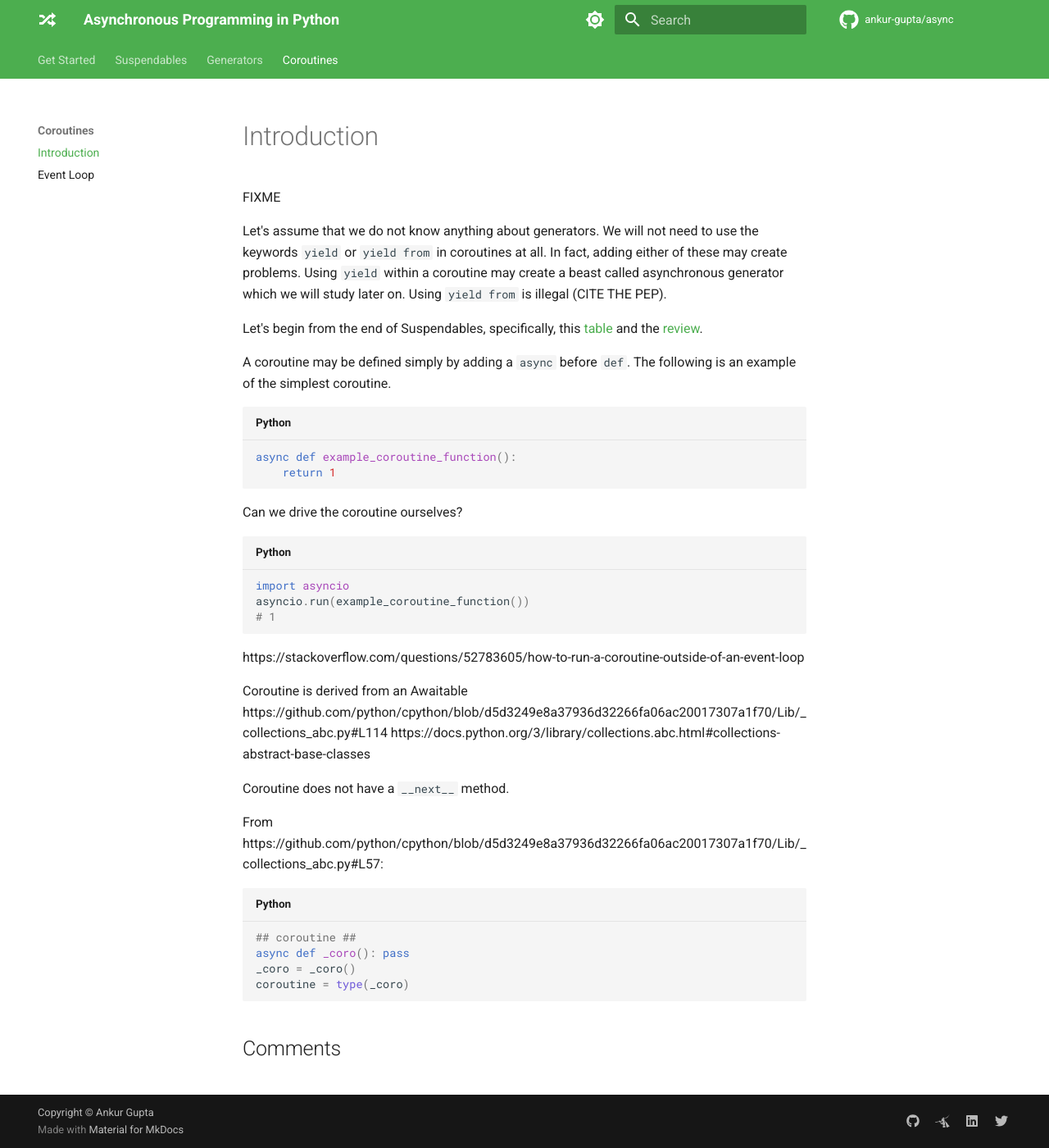
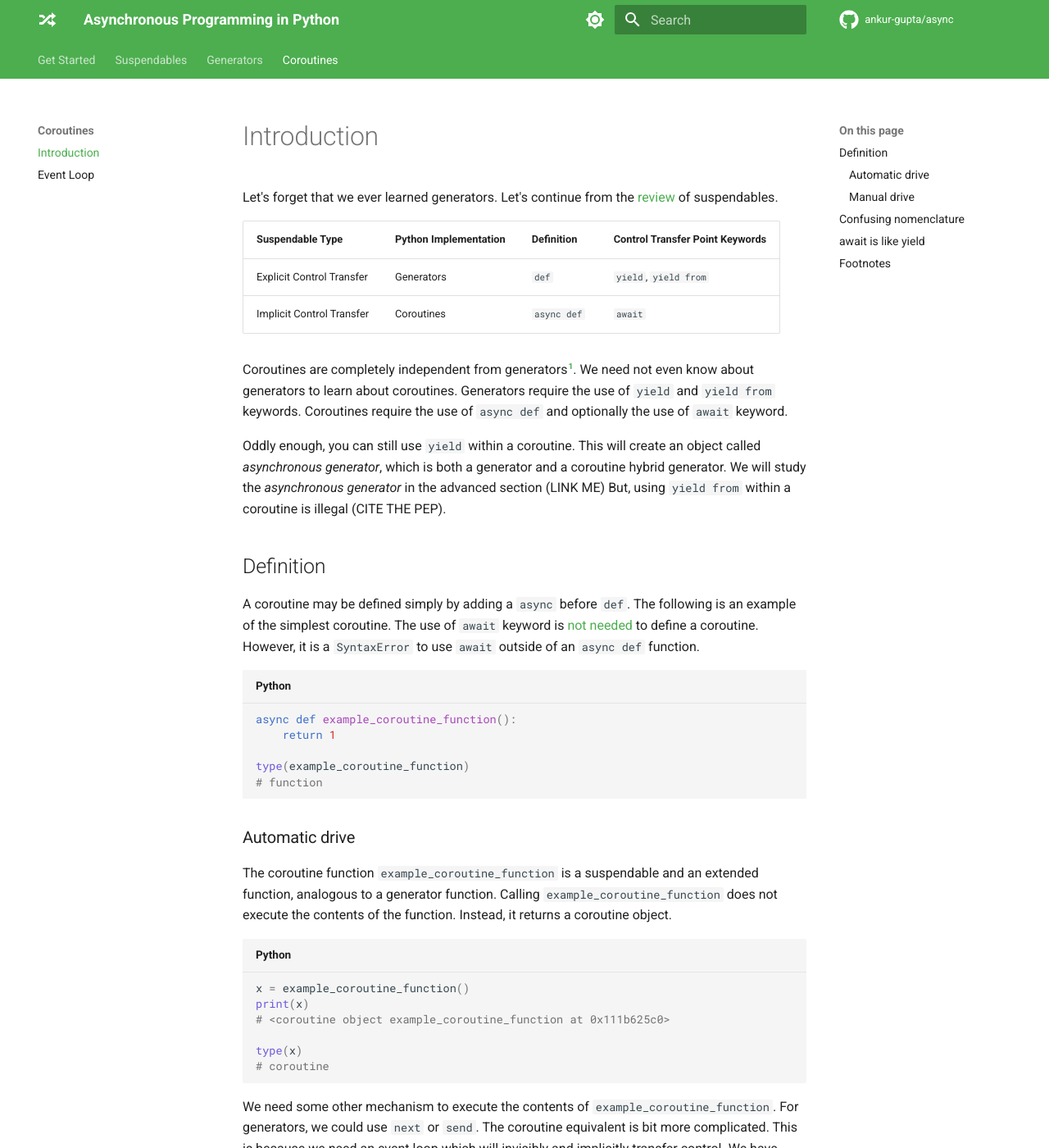
Before and after one commit to ankur-gupta/async, an MkDocs documentation site: the page built from docs/coroutines/introduction.md, in a window 1280 px wide and 1400 px high. Shown: the whole window at 82% size. Built offline with MkDocs 1.6.1 and Material for MkDocs 9.7.7, drawn with Linux system fonts in a browser that asks for light colours; comment, search, counter and statistics services are not loaded; some of the changed text lies outside the part shown.

Commit message:
Coroutine intro

````diff
--- a/docs/coroutines/introduction.md
+++ b/docs/coroutines/introduction.md
@@ -1,37 +1,145 @@
 # Introduction
-FIXME
+Let's forget that we ever learned generators. Let's continue
+from the [review](/suspendables/review/#suspendables-by-control-transfer) of suspendables.
 
-Let's assume that we do not know anything about generators. We will not need to use the
-keywords `yield` or `yield from` in coroutines at all. In fact, adding either of these may create
-problems. Using `yield` within a coroutine may create a beast called asynchronous generator
-which we will study later on. Using `yield from` is illegal (CITE THE PEP).
+|      Suspendable Type     | Python Implementation | Definition   | Control Transfer Point Keywords |
+|:--------------------------|:----------------------|--------------|---------------------------------|
+| Explicit Control Transfer | Generators            | `def`        | `yield`, `yield from`           |
+| Implicit Control Transfer | Coroutines            | `async def`  | `await`                         |
 
-Let's begin from the end of
-Suspendables, specifically, this
-[table](/suspendables/control/#explicit-vs-implicit-control-transfer-suspendables)
-and the [review](/suspendables/review/#python-from-here-on).
+Coroutines are completely independent from generators[^1]. We need not even know about generators
+to learn about coroutines. Generators require the use of `yield` and `yield from` keywords.
+Coroutines require the use of `async def` and optionally the use of `await` keyword.
 
+Oddly enough, you can still use `yield` within a coroutine. This will create an object called
+_asynchronous generator_, which is both a generator and a coroutine hybrid generator. We will
+study the _asynchronous generator_ in the advanced section (LINK ME)
+But, using  `yield from` within a coroutine is illegal (CITE THE PEP).
+
+## Definition
 A coroutine may be defined simply by adding a `async` before `def`. The following is an example
-of the simplest coroutine.
+of the simplest coroutine. The use of `await` keyword is
+[not needed](https://peps.python.org/pep-0492/#new-coroutine-declaration-syntax)
+to define a coroutine. However, it is a `SyntaxError` to use `await` outside of an
+`async def` function.
 
 ```python
 async def example_coroutine_function():
     return 1
+
+type(example_coroutine_function)
+# function
 ```
 
-Can we drive the coroutine ourselves?
+### Automatic drive
+The coroutine function `example_coroutine_function` is a suspendable and an extended function,
+analogous to a generator function. Calling `example_coroutine_function` does not execute
+the contents of the function. Instead, it returns a coroutine object.
+
+```python
+x = example_coroutine_function()
+print(x)
+# <coroutine object example_coroutine_function at 0x111b625c0>
+
+type(x)
+# coroutine
+```
+
+We need some other mechanism to execute the contents of `example_coroutine_function`.
+For generators, we could use `next` or `send`. The coroutine equivalent is bit more complicated.
+This is because we need an event loop which will invisibly and implicitly transfer control.
+We have many choices for an event loop but we will use `asyncio`, which is the default
+event loop that comes with the python standard library.
 
 ```python
 import asyncio
-asyncio.run(example_coroutine_function())
+y = asyncio.run(example_coroutine_function())
+print(y)
 # 1
 ```
 
-https://stackoverflow.com/questions/52783605/how-to-run-a-coroutine-outside-of-an-event-loop
+### Manual drive
+Using a proper event loop such as the one provided by `asyncio` is the intended way to drive
+a coroutine. However, we could
+[write our own little event loop](https://stackoverflow.com/questions/52783605/how-to-run-a-coroutine-outside-of-an-event-loop)
+to drive the coroutine ourselves.
 
-Coroutine is derived from an Awaitable
-https://github.com/python/cpython/blob/d5d3249e8a37936d32266fa06ac20017307a1f70/Lib/_collections_abc.py#L114
-https://docs.python.org/3/library/collections.abc.html#collections-abstract-base-classes
+```python
+def drive(coroutine_object):
+    while True:
+        try:
+            coroutine_object.send(None)
+        except StopIteration as e:
+            return e.value
+
+z = drive(example_coroutine_function())
+print(z)
+# 1
+```
+There are two important things to note here:
+
+- [x] We used a `while` loop to make our event loop, just like we did in our pseudocode for the
+[improved implementation](/suspendables/control/#improved-implementation) of the plane
+ticket example.
+- [x] The `.send` method and `StopIteration` work for a coroutine object, just like
+they did for the [generator object](/generators/mechanics-by-examples/#drive-using-send).
+
+## Confusing nomenclature
+Like the word _generator_, the word _coroutine_ is ambiguous.
+
+???+ question "Question"
+    Does _coroutine_ refer to `example_coroutine_function` or `example_coroutine_function()`?
+
+The answer is the same as that for [generators](/generators/introduction/#confusing-nomenclature).
+
+| Object                          | Type Name             |
+|:--------------------------------|:----------------------|
+| `example_coroutine_function`    | Coroutine function    |
+| `example_coroutine_function()`  | Coroutine object      |
+
+It's best to use the word _coroutine_ as an adjective instead of a noun.
+
+## `await` is like `yield`
+Like `yield`, `await` is a control transfer point. You can suspend control at an `await`.
+`await` can also accept values. There is one difference — `yield` allowed us to yield
+any arbitrary value but `await` only allows us to await an `Awaitable` object.
+
+=== "Fails"
+
+    ```python
+    async def print_await_print():
+        print('Starting execution')
+        await 1  # Can't await an int because it's not an Awaitable
+        print('Ending execution')
+
+    asyncio.run(print_await_print())
+    # ...
+    # TypeError: object int can't be used in 'await' expression
+    ```
+
+=== "Works"
+
+    ```python
+    async def print_sleep_print():
+        print('Starting execution')
+        await asyncio.sleep(1)  # This is a coroutine (which is an Awaitable)
+        print('Ending execution')
+
+    asyncio.run(print_sleep_print())
+    # Starting execution
+    # Ending execution
+    ```
+
+???+ question "Question"
+    What is an `Awaitable` object?
+
+Quite simply, an `Awaitable` object is an object with an
+[`__await__` method](https://docs.python.org/3/library/collections.abc.html#collections.abc.Awaitable)[^2].
+A coroutine is also an `Awaitable` object as you can see from the
+[definition](https://github.com/python/cpython/blob/d5d3249e8a37936d32266fa06ac20017307a1f70/Lib/_collections_abc.py#L114)
+of a `Coroutine`.
+
+
 
 Coroutine does not have a `__next__` method.
 
@@ -69,3 +177,23 @@
 
 https://docs.python.org/3/whatsnew/3.6.html?highlight=yield#pep-525-asynchronous-generators
 "A notable limitation of the Python 3.5 implementation is that it was not possible to use await and yield in the same function body. In Python 3.6 this restriction has been lifted, making it possible to define asynchronous generators:" -->
+
+
+## Footnotes
+[^1]:
+    We are purposefully ignoring the existence of generator-based coroutines which
+    are [defunct](https://docs.python.org/3.10/library/asyncio-task.html#generator-based-coroutines)
+    as of Python 3.10. There is no benefit to learning generator-based coroutines except for
+    unnecessary confusion.
+
+[^2]:
+    Yet again, we're ignoring the existence of
+    [defunct](https://docs.python.org/3.10/library/asyncio-task.html#generator-based-coroutines)
+    generator-based coroutines. This is a perfect example of how generator-based coroutines
+    cause unnecessary confusion. **Feel free to skip the rest of this footnote to avoid confusion**
+    or **continue at your own risk**. According to the
+    [official documentation](https://docs.python.org/3/library/collections.abc.html#collections.abc.Awaitable)
+    on `Awaitable`, the defunct generator-based coroutines are considered awaitables even though
+    they don't have an `__await__` method. As a result,
+    `isinstance(gencoro, collections.abc.Awaitable)` will return `False`; use
+    `inspect.isawaitable()` to properly detect generator-based coroutines as awaitables.
````
Also changed, not shown: docs/generators/introduction.md (+1 -0 lines), docs/suspendables/review.md (+5 -1 lines).
